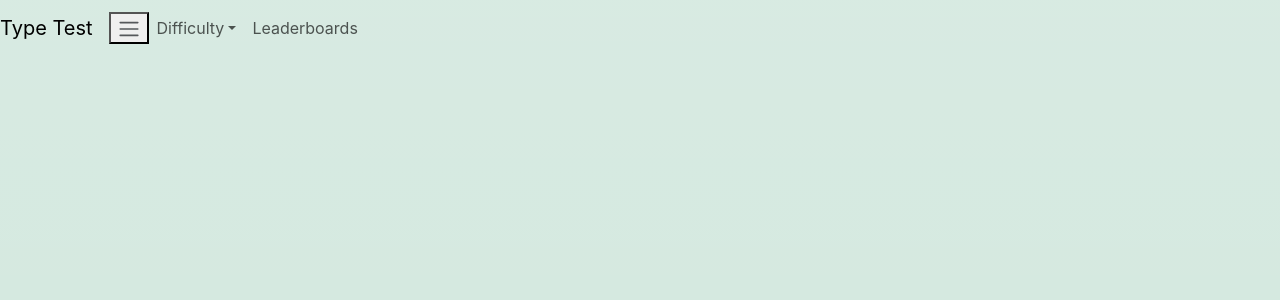
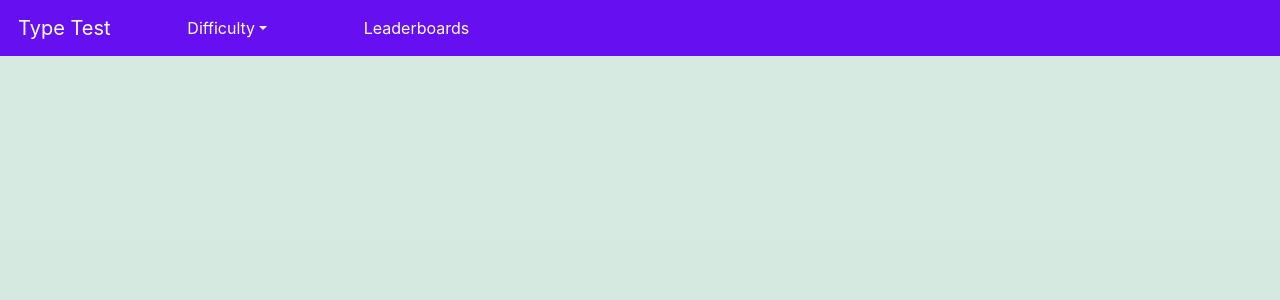
Before and after one commit to kacey152/type-test, a React (Create React App) app: page / in a window 1280 px wide. Shown: the top 300 px of the page. Built offline with nearby package versions, Linux system fonts and the light colour scheme.

Commit message:
added styles for navigation bar

```diff
--- a/src/components/NavBar/NavBar.css
+++ b/src/components/NavBar/NavBar.css
@@ -0,0 +1,7 @@
+#navColour{
+    background-color: #6610f2;
+    color: #ffffff;
+}
+.nav-link, .navbar-brand, .navbar-toggler-icon {
+    color: inherit; /* This will apply the color from .custom-navbar to the brand and links */
+}
--- a/src/components/NavBar/NavBar.js
+++ b/src/components/NavBar/NavBar.js
@@ -1,28 +1,29 @@
 import React from 'react'
+import './NavBar.css'
 
 function NavBar() {
   return (
-    <nav className='navbar navbar-expand-lg'>
-        <a className='navbar-brand' href="">Type Test</a>
+    <nav className='navbar navbar-expand-lg' data-bs-theme="dark" /* changes the colour of toggler to white */ id='navColour'>
+        <div className='container-fluid text-center'>
+          <a className='navbar-brand col-1' href="">Type Test</a>
           {/* Navigation bar toggler */}
-        <button type='button' className='navbar-toggle' data-bs-toggle='collapse' data-bs-target='#navBar' aria-controls='#navBar' aria-label='Toggle navigation'>
+          <button type='button' className='navbar-toggler' data-bs-toggle='collapse' data-bs-target='#navBar' aria-controls='#navBar' aria-expanded="false" aria-label='Toggle navigation'>
             <span className="navbar-toggler-icon"></span>
           </button>
-
           {/* Navigation bar items */}
-        <ul className='nav navbar-nav collapse navbar-collapse'>
+          <ul className='navbar-nav collapse navbar-collapse' id='navBar'>
             {/* Drop down for Difficulty */}
-          <li className='nav-item dropdown'>
-            <button className='nav-link dropdown-toggle' data-bs-toggle='dropdown' aria-expanded='false'>Difficulty</button>
+            <li className='nav-item dropdown col-2 d-flex justify-content-center'>
+              <button className='nav-link dropdown-toggle text-center' data-bs-toggle='dropdown' aria-expanded='false'>Difficulty</button>
               <ul className='dropdown-menu'>
                 <li><a href="" className='dropdown-item'>Easy</a></li>
                 <li><a href="" className='dropdown-item'>Medium</a></li>
                 <li><a href="" className='dropdown-item'>Difficult</a></li>
               </ul>
             </li>
-
-          <li className='nav-item'><a className='nav-link' href="">Leaderboards</a></li>
+            <li className='nav-item col-2'><a className='nav-link' href="">Leaderboards</a></li>
           </ul>
+        </div>
     </nav>
   )
 }
```
Lines whose indentation alone changed are shown as unchanged.
